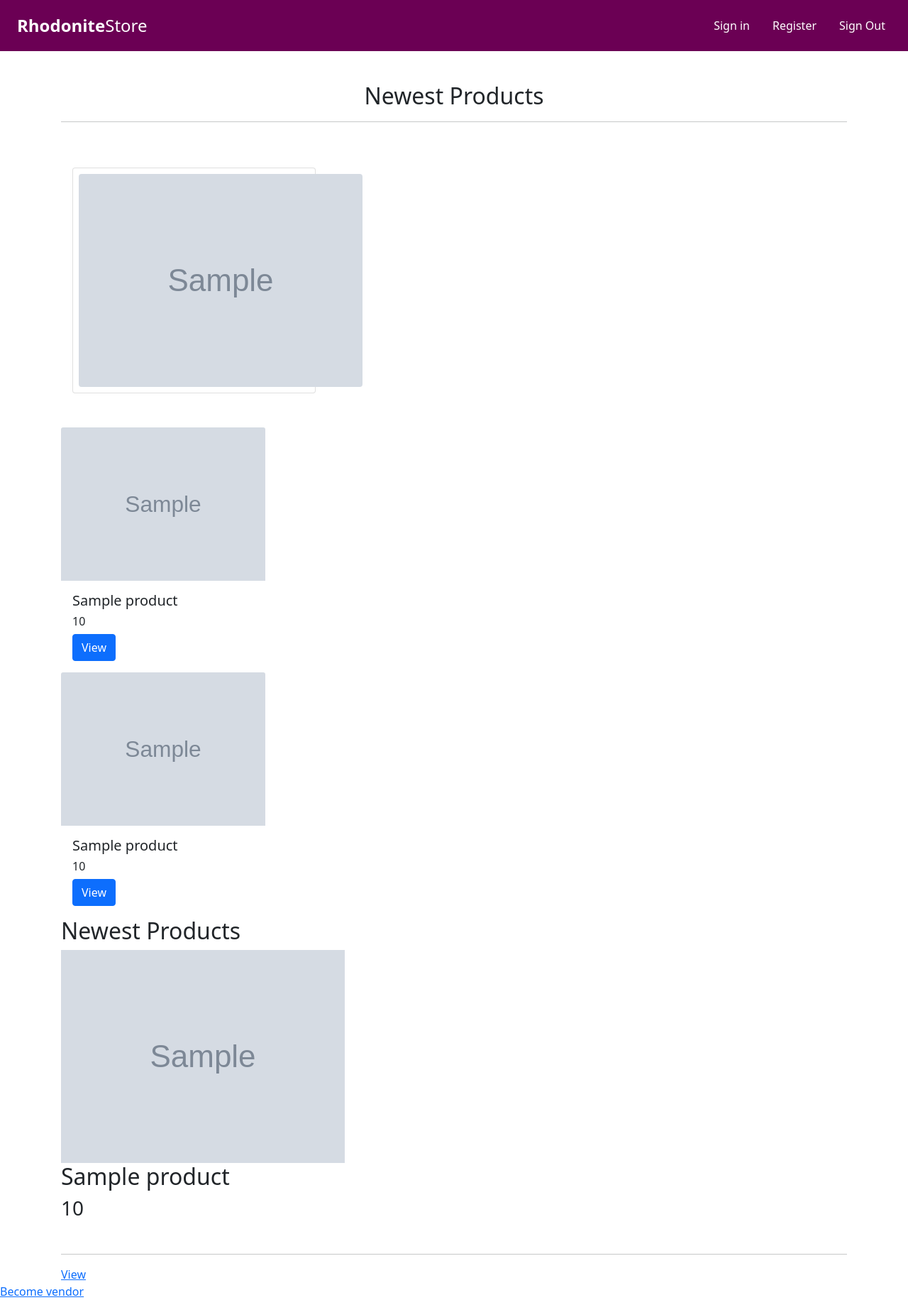
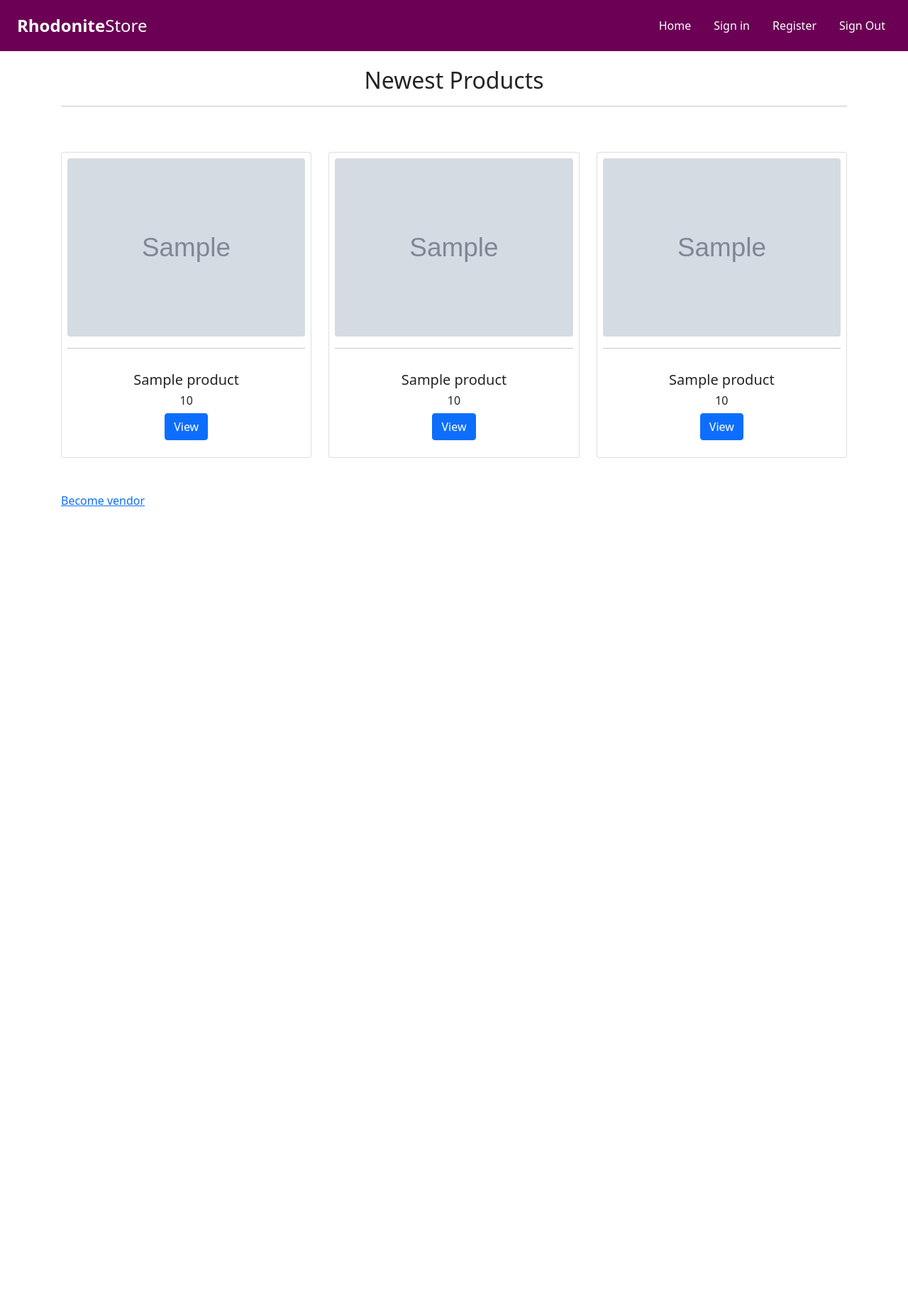
Before and after one commit to ochukoerewive/Stop_N_Shop, a Django app: template core/templates/index.html in a window 1280 px wide. Shown: the whole page at 71% size. After the commit the page ends 713 px from the top, so only its background shows below. Run offline with Django 3.2, Linux system fonts and the light colour scheme; the template is opened without the code that fills it: most values are stand-ins (such as "Sample title", 1, 10 or a date in 2020); grey boxes marked "Sample" are stand-in pictures; some libraries are stand-ins or nearby versions.

Commit message:
worked on index page

```diff
--- a/core/templates/index.html
+++ b/core/templates/index.html
@@ -7,7 +7,7 @@
 
 
 <div>
-    <div class="container-card">
+    <div class="container-cardtext">
         <h2 class="NewestProduct">Newest Products
             <hr>
         </h2>
@@ -16,28 +16,14 @@
     {% for product in newest_products %}
 
 <!--Container for Newest Products-->
-<div class="container mb-5 mt-5">
+<div class="container-card mb-5 mt-5">
     <div class="row">
         <!-- Card 1 -->
         <div class="col-md-4">
             <div class="card mt-3">
                 <div class="product-1 align-items-center p-2 text-center">
                     <img src="{{ product.get_thumbnail }}" alt="" class="rounded">
-                </div>
-            </div>
-        </div>
-    </div>
-</div>
-<!--Container for Newest Products ends-->
-
-
-
-
-
-
-    <div>
-        <div class="CardView" style="width: 18rem;">
-            <img src="{{ product.get_thumbnail }}" class="card-img-top" alt="...">
+                    <hr>
                     <div class="card-body">
                         <h5 class="card-title">{{ product.title }}</h5>
                         <h6 class="price-tag">{{ product.price }}</h6>
@@ -45,10 +31,27 @@
                     </div>
                 </div>
             </div>
+        </div>
 
-    <div>
-        <div class="CardView" style="width: 18rem;">
-            <img src="{{ product.get_thumbnail }}" class="card-img-top" alt="...">
+        <div class="col-md-4">
+            <div class="card mt-3">
+                <div class="product-1 align-items-center p-2 text-center">
+                    <img src="{{ product.get_thumbnail }}" alt="" class="rounded">
+                    <hr>
+                    <div class="card-body">
+                        <h5 class="card-title">{{ product.title }}</h5>
+                        <h6 class="price-tag">{{ product.price }}</h6>
+                        <a href="#" class="btn btn-primary">View</a>
+                    </div>
+                </div>
+            </div>
+        </div>
+
+        <div class="col-md-4">
+            <div class="card mt-3">
+                <div class="product-1 align-items-center p-2 text-center">
+                    <img src="{{ product.get_thumbnail }}" alt="" class="rounded">
+                    <hr>
                     <div class="card-body">
                         <h5 class="card-title">{{ product.title }}</h5>
                         <h6 class="price-tag">{{ product.price }}</h6>
@@ -59,25 +62,10 @@
         </div>
 
 
-<div class="container columns is-multiline mb-6">
-    <div class="column is-12 has-text-centered mt-6 mb-6">
-        <h2 class="is-size-3">Newest Products</h2>
-
-    </div>
-
-    <div class="containerTop">
-        <div class="ro">
-            <fiqure class="image is-4by3 mb-4">
-                <img src="{{ product.get_thumbnail }}" alt="">
-            </fiqure>
-            <h2 class="subtitle">{{ product.title }}</h2>
-            <h3 class="price is-size-6 mb-5">{{ product.price }}</h3>
-            <hr>
-
-            <a href="" class="button is-dark is-uppercase">View</a>
     </div>
 </div>
+<!--Container for Newest Products ends-->
+
+
 {% endfor %}
-</div>
-
 {% endblock %}
--- a/static/css/base.css
+++ b/static/css/base.css
@@ -75,11 +75,15 @@ body {
 
 .container-card{
     width:100%;
-    padding-top: 4%;
+
     text-align: center;
     align-items: center;
 }
-
+.container-cardtext{
+    padding-top: 2%;
+    text-align: center;
+    align-items: center;
+}
 .CardView {
     align-items: center;
 
@@ -124,6 +128,20 @@ body {
     transition: 0.5s;
 }
 /* Login section Ended */
+
+/* Home page cascading */
+
+.card  {
+     width: 100%;
+}
+
+.rounded {
+    width: 100%;
+    height: fit-content;
+}
+/* Home page cascading ends */
+
+
 
 
 
--- a/templates/base.html
+++ b/templates/base.html
@@ -50,7 +50,7 @@
     </a>
     <div class="navbar-links">
         <ul>
-
+            <li><a href="{% url 'index' %}">Home</a></li>
             <li><a href="{% url 'vendor_admin' %}">Sign in</a></li>
             <li><a href="{% url 'become_vendor' %}">Register</a></li>
             <li><a href="">Sign Out</a></li>
```
Lines whose indentation alone changed are shown as unchanged.
